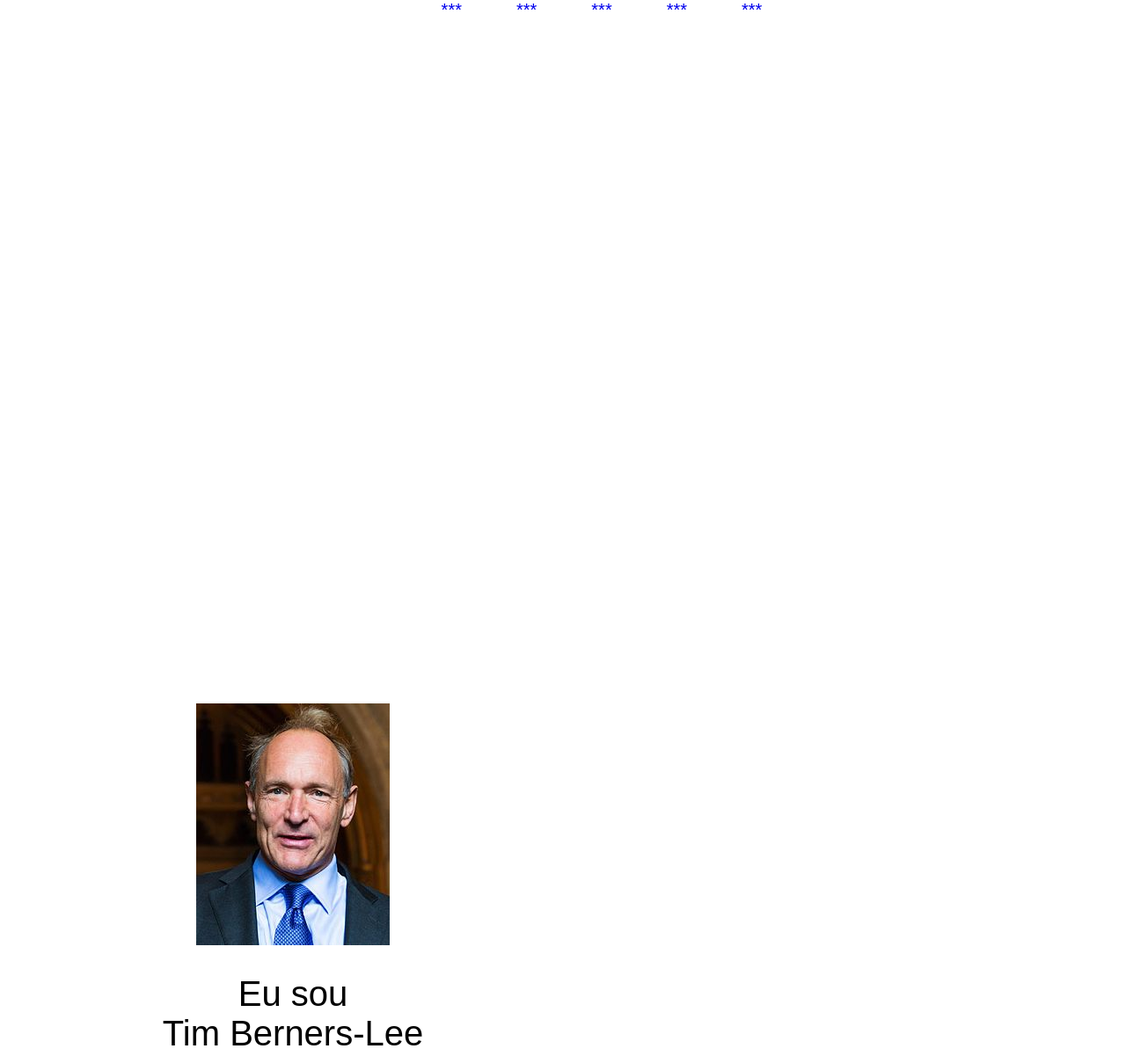
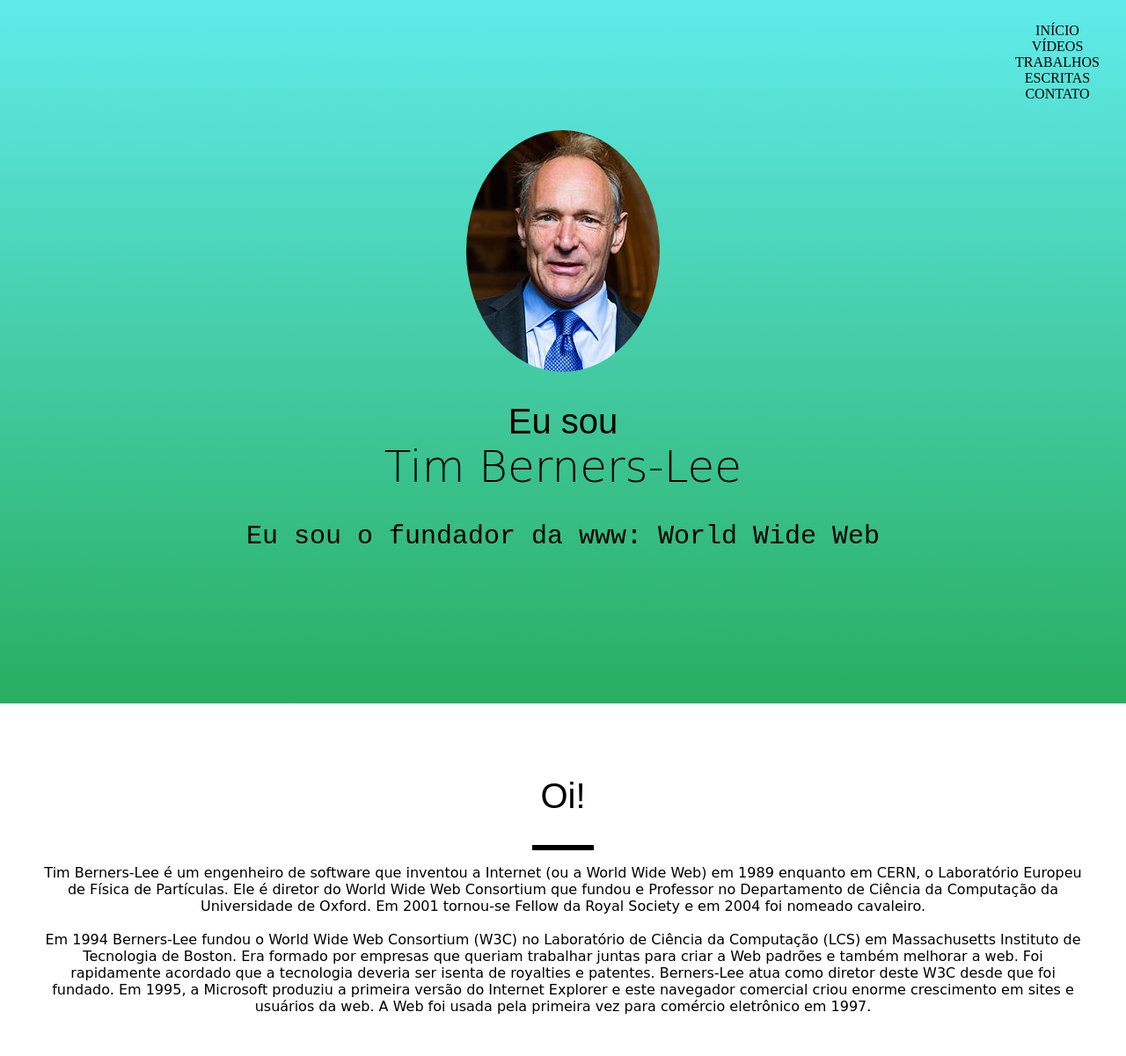
Before and after one commit to Vanessarbo/STBL, a plain HTML site: page index.html in a window 1280 px wide. Shown: the top 1201 px of the page at 88% size. Drawn offline with Linux system fonts and the light colour scheme; a web font is replaced by a local one.

Commit message:
Add files via upload

```diff
--- a/index.html
+++ b/index.html
@@ -3,31 +3,29 @@
 <head>
 	<title>Sir Tim Berners-Lee</title>
 	<link rel="stylesheet" href="style.css">
-	<link href="***" rel="stylesheet">
+	<link href="https://fonts.googleappis.com/css?family=Cinzel+Decorative&display=swap" rel="stylesheet">
 </head>
 
 <body>
-
+    <!-- sessão 1: welcome  -->
 	<ul class="menu">
-		<li class="links"><a href="#inicio">***</a></li>
-		<li class="links"><a href="#videos">***</a></li>
-		<li class="links"><a href="#trabalho">***</a></li>
-		<li class="links"><a href="#escritos">***</a></li>
-		<li class="links"><a href="#contato">***</a></li>
-
+		<li class="links">INÍCIO</li>
+		<li class="links">VÍDEOS</li>
+		<li class="links">TRABALHOS</li>
+		<li class="links">ESCRITAS</li>
+		<li class="links">CONTATO</li>
 	</ul>
-
-	<section id="inicio" class="parallax-container">
+	<section id="welcome" class="parallax-container">
 		<div class="parallax-inner">
-			<img src="stbl.jpg" class="perfil" />
-			<h1>Eu sou <br><span id="nome">Tim Berners-Lee</span></h1>
-			<h2> Sou o fundador da www: World Wide Web</h2>
+			<img src="stbl.jpg" class="profile" />
+			<h1> Eu sou <br><span id="name">Tim Berners-Lee</span></h1>
+			<h2> Eu sou o fundador da www: World Wide Web </h2>
 		</div>
 	</section>
 
 	<section id="bio">
-		<h1>Olá!</h1>
-		<div class="linha"></div>
+		<h1>Oi!</h1>
+		<div class="line"></div>
 		<p>Tim Berners-Lee é um engenheiro de software que inventou a Internet (ou a World Wide Web) em 1989 enquanto em
 			CERN, o Laboratório Europeu de Física de Partículas.
 
@@ -46,31 +44,6 @@
 			A Web foi usada pela primeira vez para comércio eletrônico em 1997.</p>
 	</section>
 
-	<section id="videos">
-        <h1>***</h1>
-        <div class="linha"></div>
-        <br>
-        ***
-        <br>
-        ***
-    </section>
-
-	<section id="trabalho">
-        <h1>***</h1>
-        <div class="line"></div>
-        ***
-    </section>
-
-    <section id="escritos">
-        <h1>***</h1>
-        <div class="line"></div>
-        <a href=***>As três ameaças que pairam sobre a web</a>
-        <br>
-        <a href=***>Artigo em inglês: How Did Tim Berners-Lee Change the World With the World Wide Web?</a>
-    </section>
-
-
-
 </body>
 
 </html>
--- a/style.css
+++ b/style.css
@@ -6,14 +6,13 @@ body {
 
 .profile {
     border-radius: 50%;
-
 }
 
 #welcome {
     position: absolute;
     bottom: 0;
     background: linear-gradient(#60ebeb 0%, #27ae60 100%);
-    display:table;
+    display: table;
     width: 100%;
     height: 100%;
 }
@@ -28,7 +27,7 @@ h1 {
 
 #name {
     font-size: 50px;
-    font-family: 'Cinzel Decorative', cursive;
+    font-family: cursive;
 
 }
 
@@ -39,7 +38,7 @@ h2 {
 }
 
 #bio {
-    font-family: 'Cinzel Decorative', cursive;
+    font-family:  cursive;
     padding: 50px;
 }
 
@@ -55,47 +54,12 @@ h2 {
     display: table-cell;
     vertical-align: middle;
 }
-
-.menu {
-    position: fixed;
-    background: white;
-    width: 100%;
-    margin-top: 0px;
-    top: 0px;
-    z-index: 10;
+.menu
+{
+  list-style: none;
+  position: absolute;
+  top: 10px;
+  right: 30px;
+  z-index: 10;
+  cursor: pointer;
 }
-
-.links {
-    display: inline;
-    padding-left: 33px;
-    padding-right: 25px;
-    font-family: fantasy;
-    font-size: 20px
-}
-
-.links:hover {
-    font-size: 25px;
-    text-decoration: underline;
-}
-
-a {
-    text-decoration: none;
-}
-
-#writings a {
-    text-decoration: underline !important;
-    color: green !important;
-}
-
-#contact{
-    background:lightgray;
-}
-
-#contact iframe{
-    width: 100%;
-}
-
-.contact_1 h3
-{
-    display: inline;
-}
```
